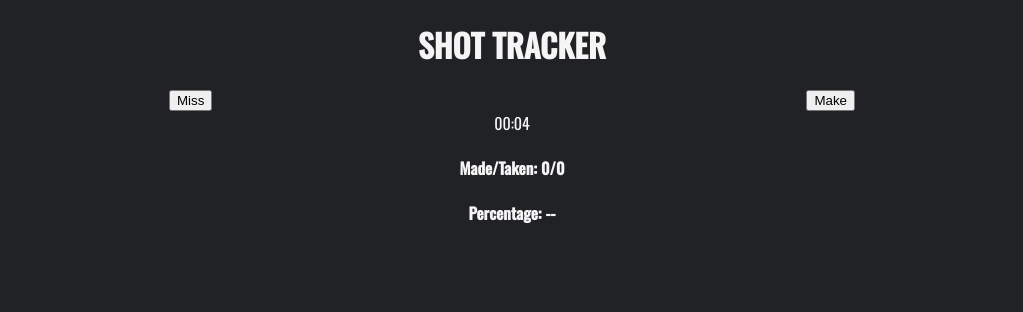
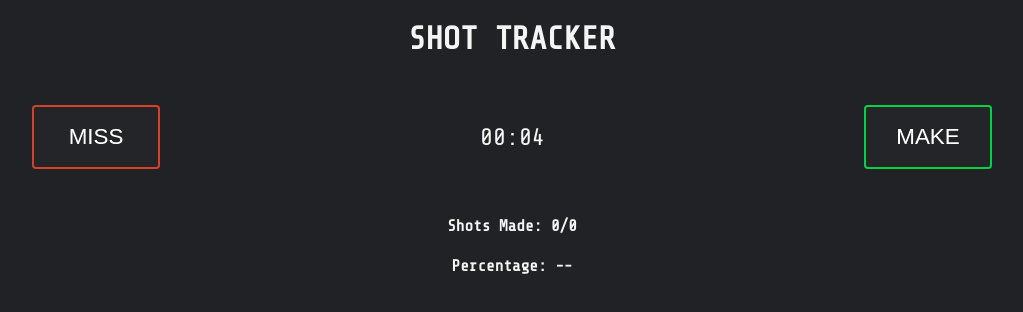
Before and after one commit to jaredami/shot-tracker, a React (Create React App) app: page / in a window 1280 px wide. Shown: the top 312 px of the page, without its empty margins (128-1151 px from the left). Built offline with nearby package versions, Linux system fonts and the light colour scheme.

Commit message:
Style make-miss btns

```diff
--- a/public/index.html
+++ b/public/index.html
@@ -26,7 +26,7 @@
     -->
     <link rel="preconnect" href="https://fonts.gstatic.com" />
     <link
-      href="https://fonts.googleapis.com/css2?family=Oswald:wght@300;400;500&display=swap"
+      href="https://fonts.googleapis.com/css2?family=Roboto&family=Share+Tech+Mono&display=swap"
       rel="stylesheet"
     />
     <title>React App</title>
--- a/src/App.css
+++ b/src/App.css
@@ -6,7 +6,8 @@ body {
 
 .main-wrapper {
   text-align: center;
-  font-family: "Oswald", sans-serif;
+  font-family: "Share Tech Mono", monospace;
+  /* font-family: "Roboto", sans-serif; */
 }
 
 .main-header {
--- a/src/components/Session.css
+++ b/src/components/Session.css
@@ -2,4 +2,28 @@
   width: 100%;
   display: flex;
   justify-content: space-around;
+  align-items: center;
+  margin: 3rem 0;
 }
+
+.make-miss-btn {
+  width: 8rem;
+  height: 4rem;
+  background: #202225;
+  border: 2px solid #f5f5f5;
+  border-radius: 4px;
+  color: #f5f5f5;
+  filter: brightness(110%);
+  font-size: 1.4rem;
+}
+.miss-btn {
+  border-color: #c23b23;
+}
+.make-btn {
+  border-color: #03c03c;
+}
+
+.timer {
+  font-size: 1.5rem;
+  width: 4rem;
+}
--- a/src/components/Session.js
+++ b/src/components/Session.js
@@ -43,12 +43,18 @@ export default function Session(props) {
   return (
     <>
       <div className="buttons-container">
-        <button onClick={() => handleMiss()}>Miss</button>
-        <button onClick={() => handleMake()}>Make</button>
+        <button className="make-miss-btn miss-btn" onClick={() => handleMiss()}>
+          MISS
+        </button>
+        <div className="timer-container">
+          <div className="timer">{timer}</div>
+        </div>
+        <button className="make-miss-btn make-btn" onClick={() => handleMake()}>
+          MAKE
+        </button>
       </div>
-      <div>{timer}</div>
       <h4 className="session-stat">
-        Made/Taken: {shotsMadeCount}/{shotsTakenCount}
+        Shots Made: {shotsMadeCount}/{shotsTakenCount}
       </h4>
       <h4 className="session-stat">Percentage: {getPercentage()}</h4>
     </>
```
